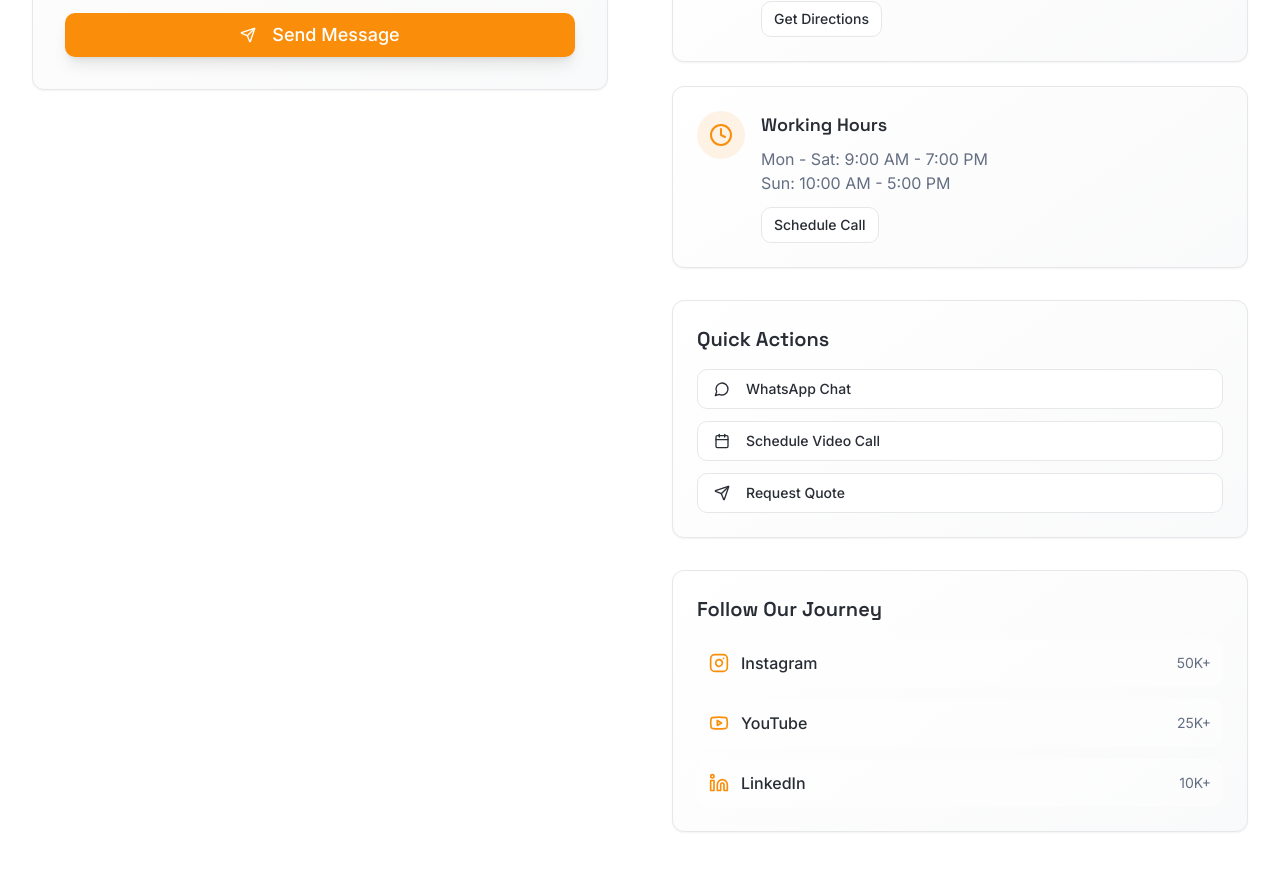
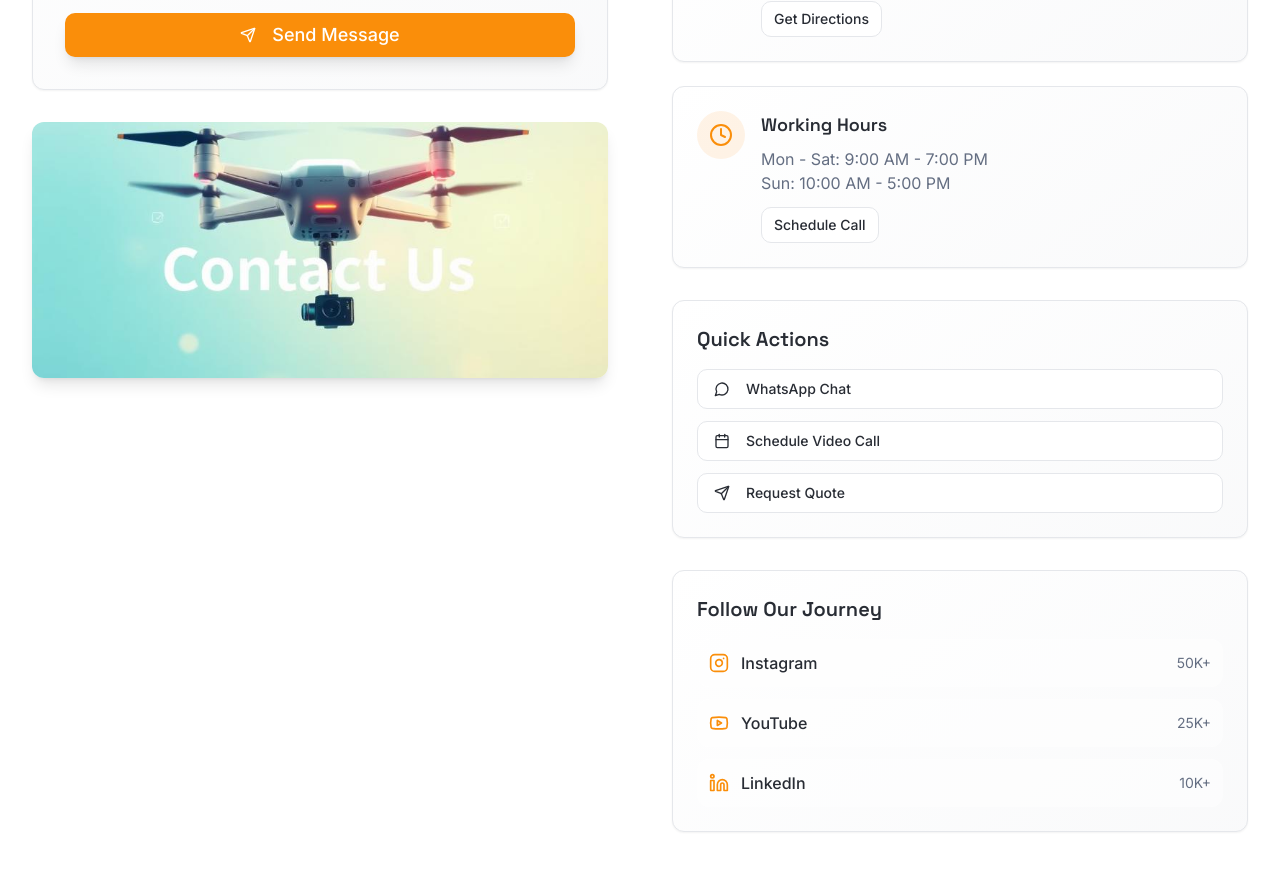
Before and after one commit to Himanshusinh/flybitdynamics1, a React (Vite) app: page /contact in a window 1280 px wide. Shown: the part 1040-1910 px from the top of the page. Built offline with nearby package versions, Linux system fonts and the light colour scheme.

Commit message:
Add image to contact page
Insert an image on the contact page below the "Tell us your vision" text box and the "Send Message" button.

```diff
--- a/src/pages/Contact.tsx
+++ b/src/pages/Contact.tsx
@@ -251,6 +251,15 @@ export default function Contact() {
                   </Button>
                 </form>
               </Card>
+
+              {/* Contact Image */}
+              <div className="mt-8">
+                <img
+                  src={contactBanner}
+                  alt="Contact FLYBIT Dynamics - Professional drone show consultation"
+                  className="w-full h-64 object-cover rounded-lg shadow-lg"
+                />
+              </div>
             </div>
 
             {/* Contact Information */}
```
Also changed, not shown: src/assets/contact-banner.jpg.
